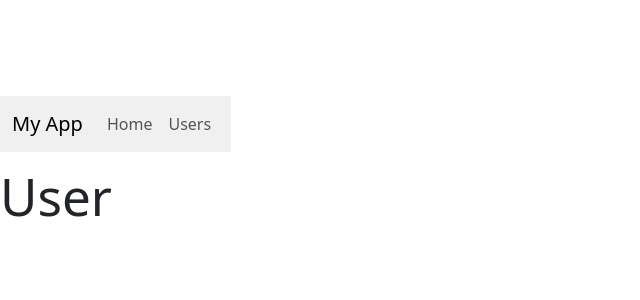
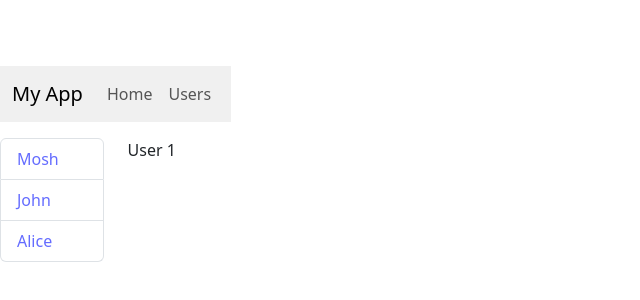
Before and after one commit to Revoj-a/react-query, a React (Vite) app in the folder react-query/: page /users/1 in a window 1280 px wide. Shown: the part 236-536 px from the top of the page, without its empty margins (0-640 px from the left). Built offline with nearby package versions, Linux system fonts and the light colour scheme.

Commit message:
Working with nested route

```diff
--- a/react-query/src/routing/UserDetailsPage.tsx
+++ b/react-query/src/routing/UserDetail.tsx
@@ -1,11 +1,11 @@
 import React from "react";
 import { useParams, useSearchParams } from "react-router-dom";
 
-const UserDetailsPage = () => {
+const UserDetail = () => {
   const params = useParams();
   const [searchParams, setSearchParams] = useSearchParams();
 
-  return <h1>User</h1>;
+  return <p>User {params.id}</p>;
 };
 
-export default UserDetailsPage;
+export default UserDetail;
--- a/react-query/src/routing/UserListPage.tsx
+++ b/react-query/src/routing/UserList.tsx
@@ -1,7 +1,7 @@
 import React from "react";
 import { Link } from "react-router-dom";
 
-const UserListPage = () => {
+const UserList = () => {
   const users = [
     { id: 1, name: "Mosh" },
     { id: 2, name: "John" },
@@ -19,4 +19,4 @@
   );
 };
 
-export default UserListPage;
+export default UserList;
--- /dev/null
+++ b/react-query/src/routing/UsersPage.tsx
@@ -0,0 +1,17 @@
+import { Outlet } from "react-router-dom";
+import UserList from "./UserList";
+
+const UsersPage = () => {
+  return (
+    <div className="row">
+      <div className="col">
+        <UserList />
+      </div>
+      <div className="col">
+        <Outlet />
+      </div>
+    </div>
+  );
+};
+
+export default UsersPage;
```
Also changed, not shown: react-query/src/routing/routes.tsx (+9 -4 lines).
